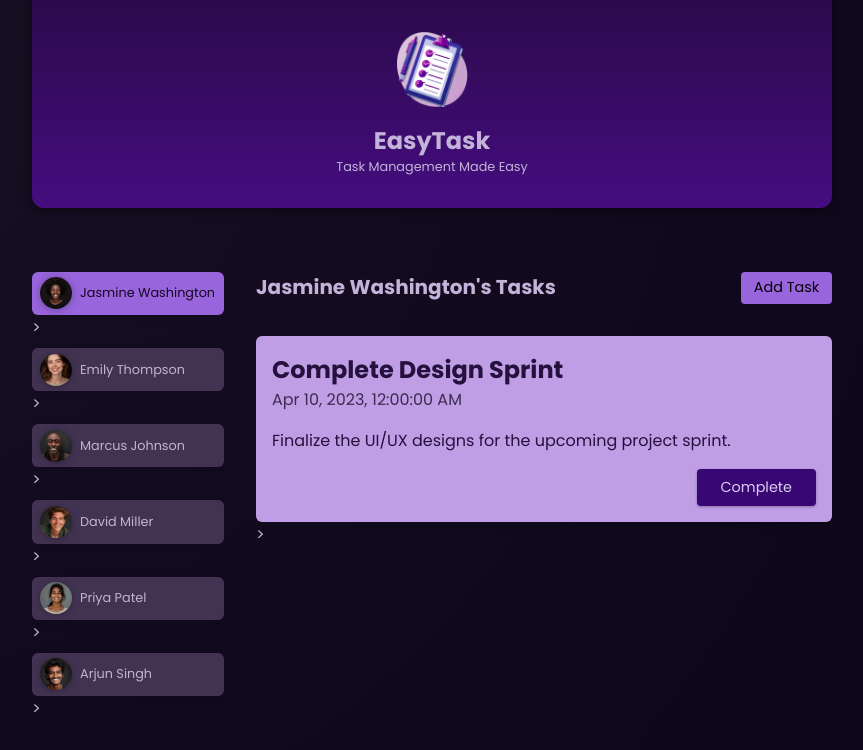
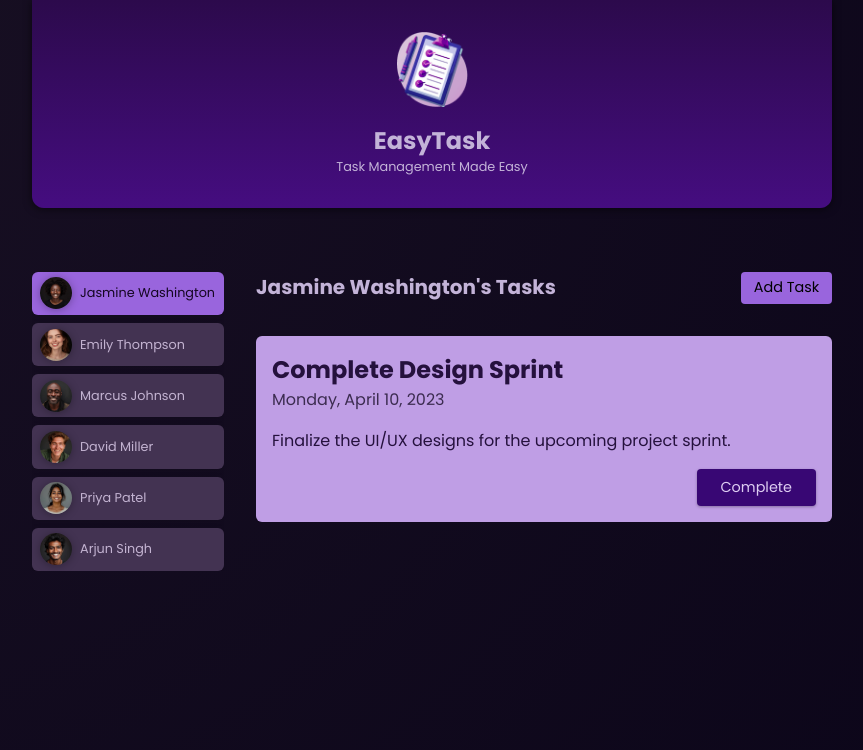
Before and after one commit to allanpedroni/master-angular-udemy, an Angular app in the folder essentials/01-starting-project/: page / in a window 1280 px wide. Both pictures are taken after a click on the button "Jasmine Washington". Shown: the top 750 px of the page, without its empty margins (208-1071 px from the left). Built offline with nearby package versions, Linux system fonts and the light colour scheme.

Commit message:
57. Transforming Template data with Pipes finish

```diff
--- a/essentials/01-starting-project/src/app/shared/card/card.component.html
+++ b/essentials/01-starting-project/src/app/shared/card/card.component.html
@@ -1,3 +1,3 @@
 <div class="card">
   <ng-content></ng-content>
-</div>>
+</div>
--- a/essentials/01-starting-project/src/app/tasks/task/task.component.html
+++ b/essentials/01-starting-project/src/app/tasks/task/task.component.html
@@ -1,7 +1,7 @@
 <app-card>
   <article>
     <h2>{{ task.title }}</h2>
-    <time>{{ task.dueDate | date: 'medium' }} </time>
+    <time>{{ task.dueDate | date: 'fullDate' }} </time>
     <p> {{ task.summary }} </p>
     <p class="actions">
       <button (click)="onCompleteTask()">Complete</button>
```
